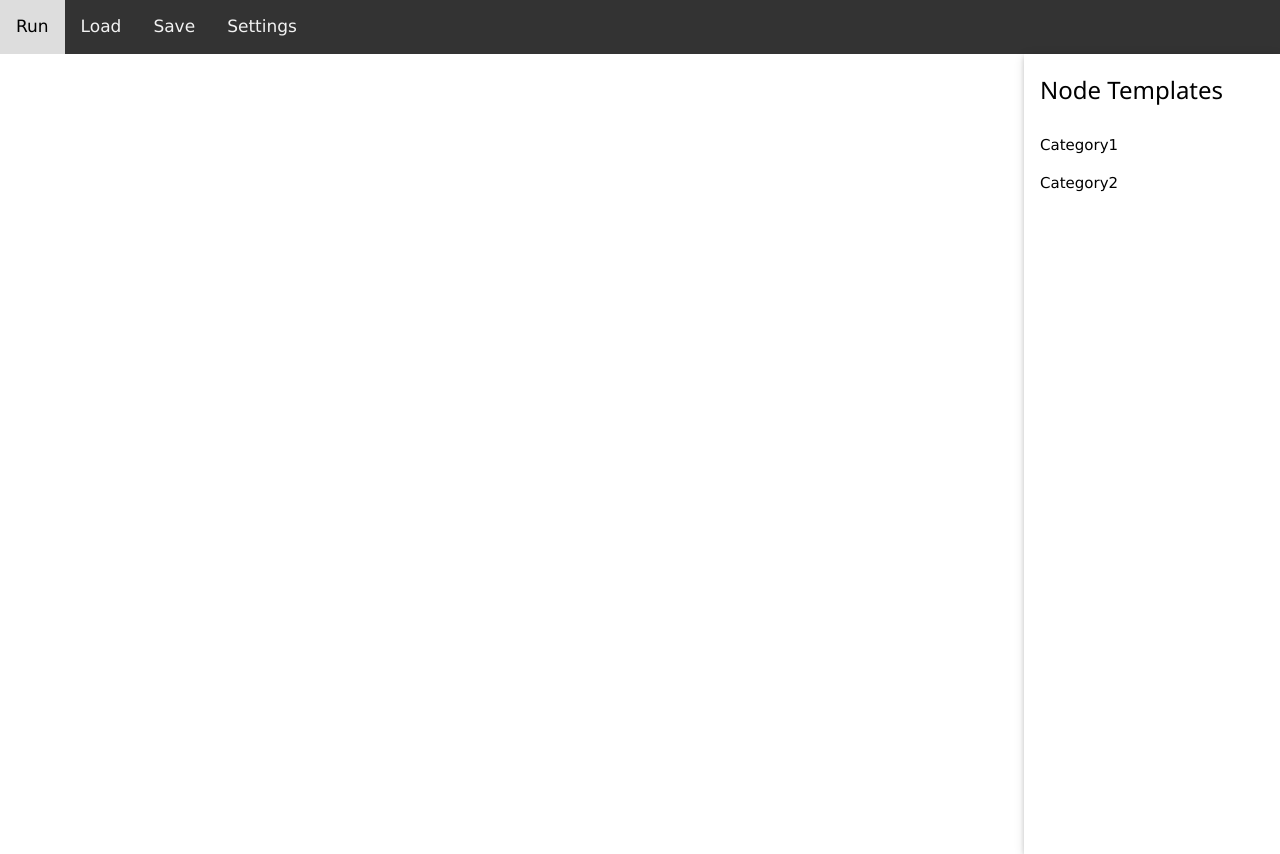
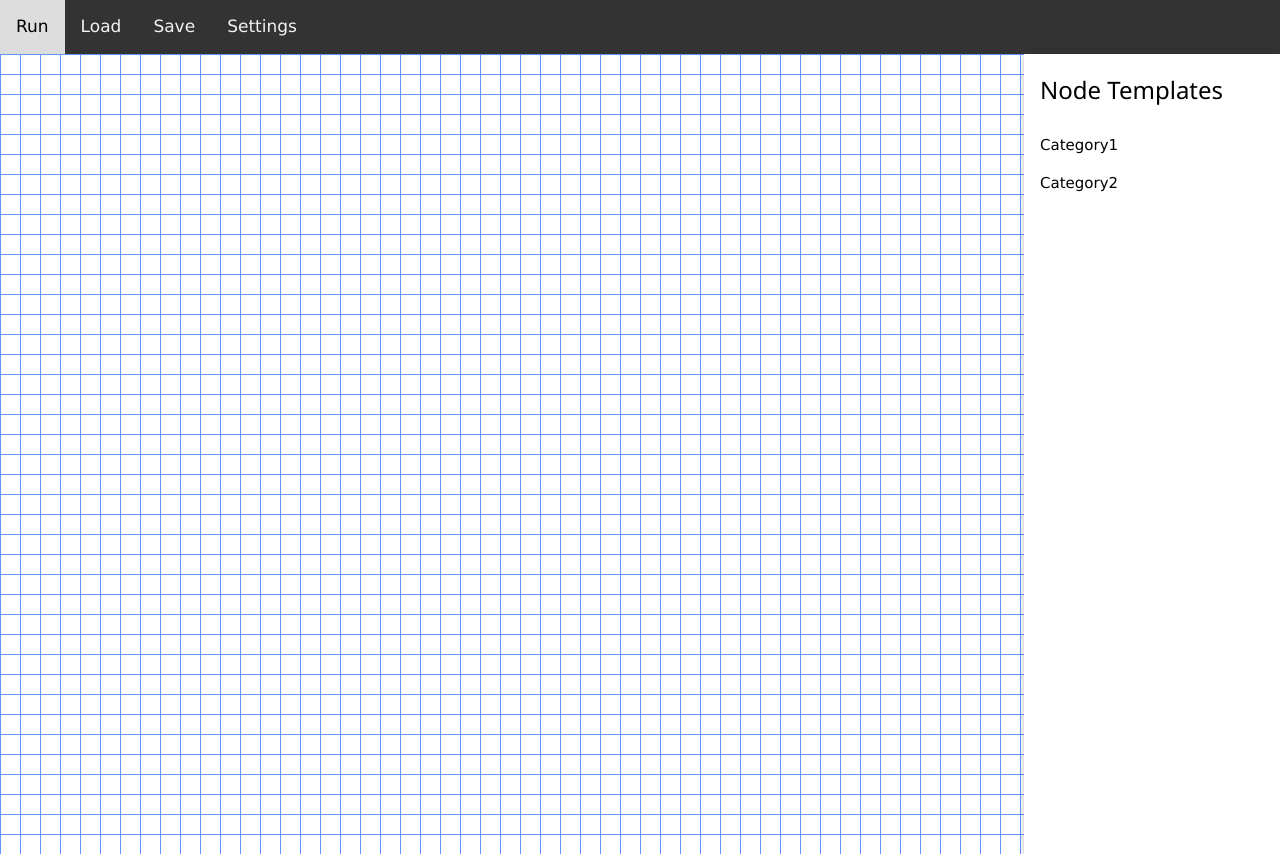
Before and after one commit to OPwonShinobi/ReteWebController, a website built with webpack: page serverlink/public/index.html in a window 1280 px wide. Built offline with nearby package versions, Linux system fonts and the light colour scheme; what rete would draw is missing.

Commit message:
Replaced white background in node editor with grid background to make sidebar stand out more.

```diff
--- a/serverlink/public/style.css
+++ b/serverlink/public/style.css
@@ -6,6 +6,10 @@ html, body {
 #rete {
   height: 100%;
   width: 80%;
+  /*grid square size*/
+  background-size: 20px 20px;
+  /*grid border color*/
+  background-image: linear-gradient(to right, #6496ff 1px, #0000 1px), linear-gradient(to bottom, #6496ff 1px, #0000 1px);
 }
 
 /* Add a black background color to the top navigation */
```
